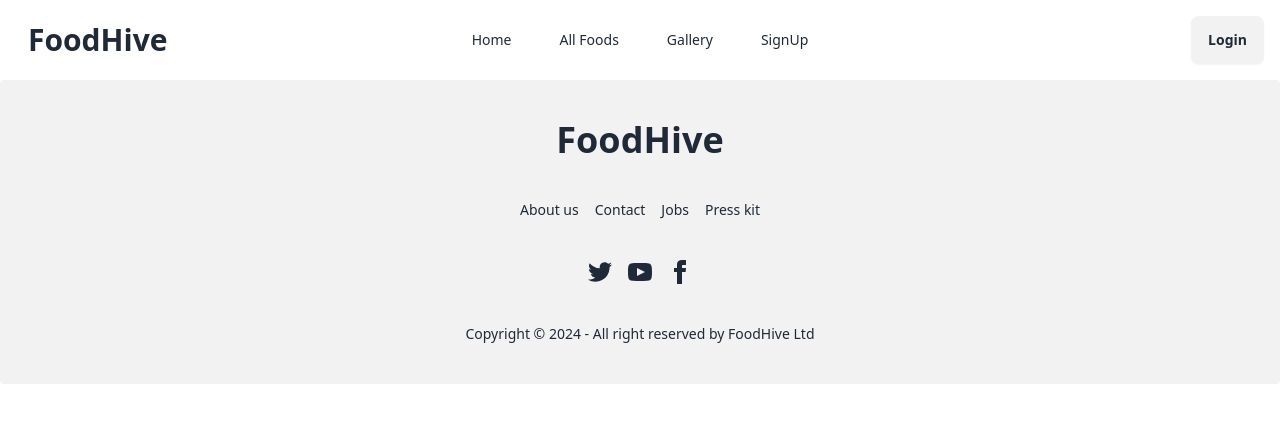
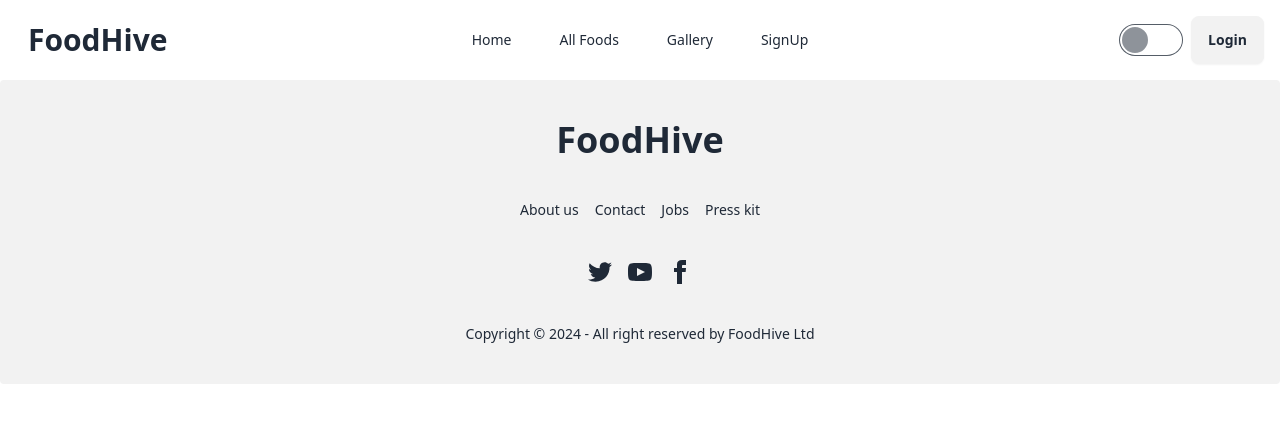
Before and after one commit to Ruhul-07/Foodhive-Frontend, a React (Vite) app: page /auth in a window 1280 px wide. Shown: the top 422 px of the page. Built offline with nearby package versions, Linux system fonts and the light colour scheme; no server answers.

Commit message:
Implement Theme Customization light or dark

```diff
--- a/src/components/Navbar.jsx
+++ b/src/components/Navbar.jsx
@@ -1,11 +1,22 @@
-import { useContext, useState } from "react";
+import { useContext, useEffect, useState } from "react";
 import { Link, NavLink } from "react-router-dom";
 import { AuthContext } from "../providers/AuthProvider";
 import avatar from "../assets/avatar.png";
+import { ThemeContext } from "../providers/ThemeProvider";
 
 const Navbar = () => {
+  const { isDark, toggleTheme } = useContext(ThemeContext);
   const { user, logOutUser } = useContext(AuthContext);
   const [isDropdownOpen, setIsDropdownOpen] = useState(false);
+
+  useEffect(() => {
+    if (isDark) {
+      document.body.setAttribute("data-theme", "dark");
+    } else {
+      document.body.removeAttribute("data-theme");
+    }
+  }, [isDark]);
+
 
   const handleLogOut = () => {
     logOutUser()
@@ -73,6 +84,18 @@ const Navbar = () => {
         <ul className="menu menu-horizontal px-1 gap-4">{links}</ul>
       </div>
       <div className="navbar-end gap-2">
+
+       {/* theme toogling section */}
+       <div className="flex flex-col justify-center items-center">
+          <input
+            type="checkbox"
+            className="toggle toggle-lg"
+            checked={isDark}
+            onChange={toggleTheme}
+            aria-label="Toggle dark/light theme"
+          />
+        </div>
+
         {/* profile Image section */}
         <div className="relative">
           {user ? (
--- a/src/main.jsx
+++ b/src/main.jsx
@@ -6,13 +6,16 @@ import router from "./routes/router";
 import AuthProvider from "./providers/AuthProvider";
 import { ToastContainer} from "react-toastify";
 import "react-toastify/dist/ReactToastify.css";
+import ThemeProvider from "./providers/ThemeProvider";
 
 createRoot(document.getElementById("root")).render(
   <StrictMode>
-    <AuthProvider>
+   <ThemeProvider>
+   <AuthProvider>
       <RouterProvider router={router}>
       </RouterProvider>
       <ToastContainer />
     </AuthProvider>
+   </ThemeProvider>
   </StrictMode>
 );
--- /dev/null
+++ b/src/providers/ThemeProvider.jsx
@@ -0,0 +1,29 @@
+import { Children, createContext, useEffect, useState } from "react";
+
+export const ThemeContext= createContext();
+const ThemeProvider = ({children}) => {
+    const [isDark, setIsDark] = useState(false);
+
+    useEffect(() => {
+        const savedTheme = localStorage.getItem('theme');
+        if (savedTheme) {
+          setIsDark(savedTheme === 'dark');
+        }
+      }, []);
+
+      const toggleTheme = () => {
+        setIsDark((prevTheme) => {
+          const newTheme = !prevTheme;
+          localStorage.setItem('theme', newTheme ? 'dark' : 'light');
+          return newTheme;
+        });
+      };
+
+    return (
+        <ThemeContext.Provider value={{ isDark, toggleTheme }}>
+            {children}
+        </ThemeContext.Provider>
+    );
+};
+
+export default ThemeProvider;
```
